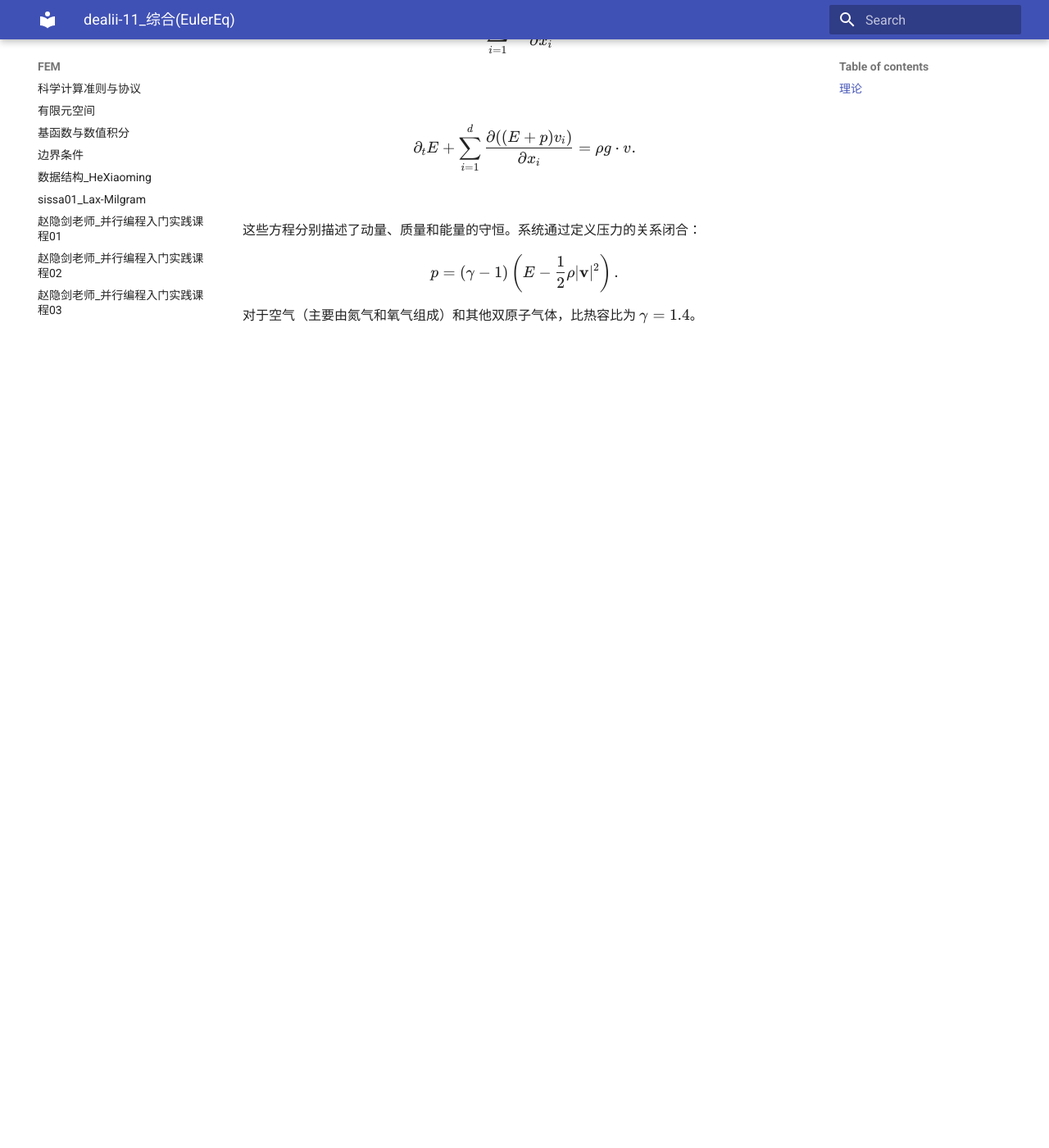
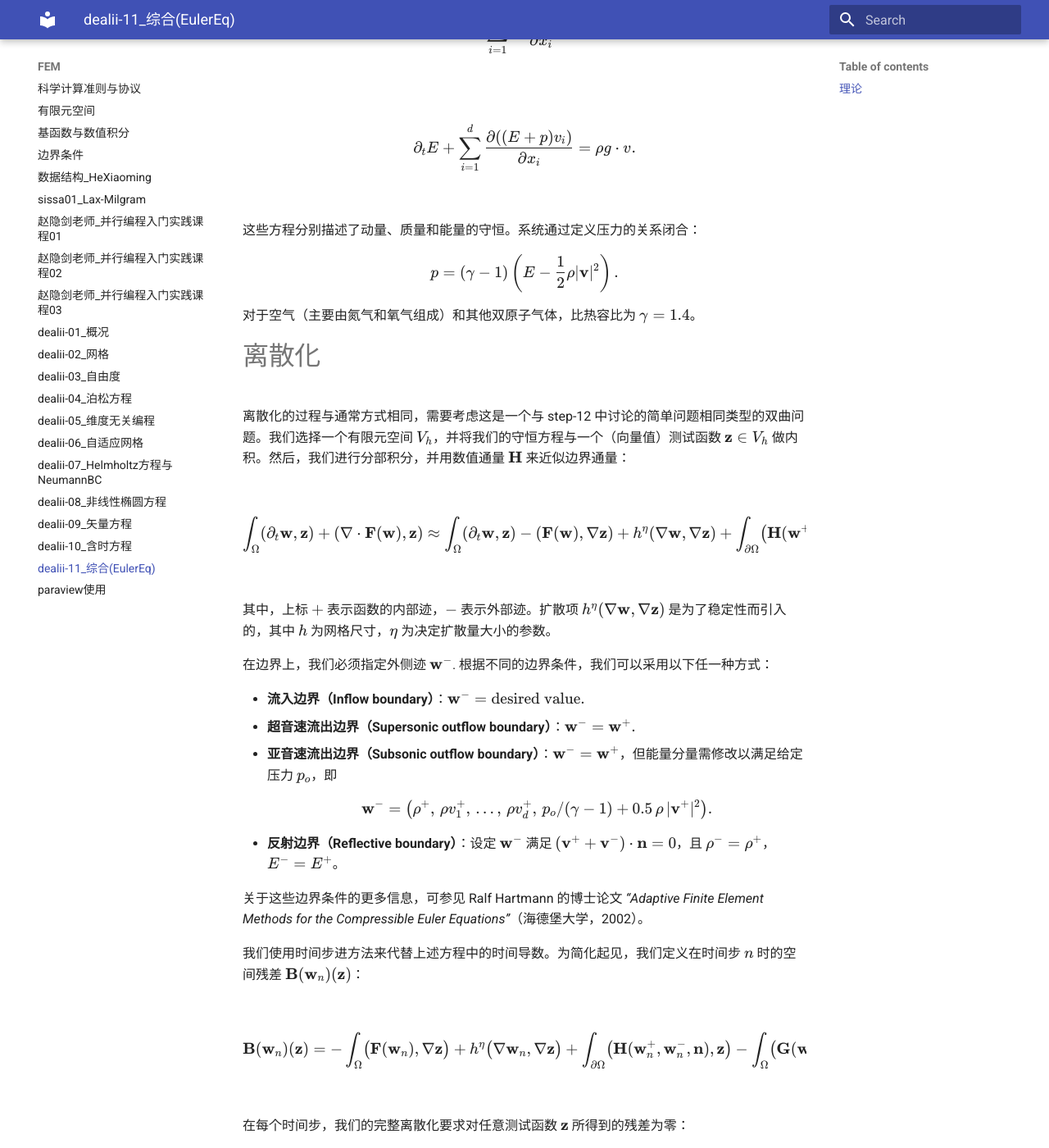
Before and after one commit to ymma98/technotes, an MkDocs documentation site: the page built from docs/FEM/dealii-11_综合(EulerEq).md, in a window 1280 px wide and 1400 px high, scrolled down 1096 px. Shown: the whole window at 82% size. Built offline with MkDocs 1.6.1 and Material for MkDocs 9.7.7, drawn with Linux system fonts in a browser that asks for light colours; before the commit the page ends 1518 px from its top, so only the background shows below that; some of the changed text lies outside the part shown.

Commit message:
docs/FEM/dealii-11_综合(EulerEq).md updated from https://stackedit.cn/

```diff
--- a/docs/FEM/dealii-11_综合(EulerEq).md
+++ b/docs/FEM/dealii-11_综合(EulerEq).md
@@ -63,8 +63,85 @@ p = (\gamma - 1)\left(E - \frac{1}{2} \rho |\mathbf{v}|^2\right).
 $$
 对于空气（主要由氮气和氧气组成）和其他双原子气体，比热容比为 $\gamma = 1.4$。
 
+# 离散化
+
+离散化的过程与通常方式相同，需要考虑这是一个与 step-12 中讨论的简单问题相同类型的双曲问题。我们选择一个有限元空间 $V_h$，并将我们的守恒方程与一个（向量值）测试函数 $\mathbf{z} \in V_h$ 做内积。然后，我们进行分部积分，并用数值通量 $\mathbf{H}$ 来近似边界通量：
+
+$$
+\int_{\Omega} (\partial_t \mathbf{w}, \mathbf{z}) + (\nabla \cdot \mathbf{F}(\mathbf{w}), \mathbf{z})
+\approx
+\int_{\Omega} (\partial_t \mathbf{w}, \mathbf{z}) - (\mathbf{F}(\mathbf{w}), \nabla \mathbf{z}) + h^\eta(\nabla \mathbf{w}, \nabla \mathbf{z})
++ \int_{\partial \Omega} \bigl(\mathbf{H}(\mathbf{w}^+, \mathbf{w}^-, \mathbf{n}), \mathbf{z}^+\bigr),
+$$
+
+其中，上标 $+$ 表示函数的内部迹，$-$ 表示外部迹。扩散项 $h^\eta(\nabla \mathbf{w}, \nabla \mathbf{z})$ 是为了稳定性而引入的，其中 $h$ 为网格尺寸，$\eta$ 为决定扩散量大小的参数。
+
+在边界上，我们必须指定外侧迹 $\mathbf{w}^-$. 根据不同的边界条件，我们可以采用以下任一种方式：
+
+- **流入边界（Inflow boundary）**：$\mathbf{w}^- = \text{desired value}.$
+- **超音速流出边界（Supersonic outflow boundary）**：$\mathbf{w}^- = \mathbf{w}^+.$
+- **亚音速流出边界（Subsonic outflow boundary）**：$\mathbf{w}^- = \mathbf{w}^+$，但能量分量需修改以满足给定压力 $p_o$，即
+  $$
+  \mathbf{w}^- = \bigl(\rho^+,\, \rho v_1^+,\, \dots,\, \rho v_d^+,\, p_o/(\gamma - 1) + 0.5\,\rho\,|\mathbf{v}^+|^2\bigr).
+  $$
+- **反射边界（Reflective boundary）**：设定 $\mathbf{w}^-$ 满足 $(\mathbf{v}^+ + \mathbf{v}^-)\cdot \mathbf{n} = 0$，且 $\rho^- = \rho^+$，$E^- = E^+$。
+
+关于这些边界条件的更多信息，可参见 Ralf Hartmann 的博士论文 *“Adaptive Finite Element Methods for the Compressible Euler Equations”*（海德堡大学，2002）。
+
+我们使用时间步进方法来代替上述方程中的时间导数。为简化起见，我们定义在时间步 $n$ 时的空间残差 $\mathbf{B}(\mathbf{w}_n)(\mathbf{z})$：
+
+$$
+\mathbf{B}(\mathbf{w}_n)(\mathbf{z})
+= - \int_{\Omega} \bigl(\mathbf{F}(\mathbf{w}_n), \nabla \mathbf{z}\bigr)
++ h^\eta \bigl(\nabla \mathbf{w}_n, \nabla \mathbf{z}\bigr)
++ \int_{\partial \Omega} \bigl(\mathbf{H}(\mathbf{w}_n^+, \mathbf{w}_n^-, \mathbf{n}), \mathbf{z}\bigr)
+- \int_{\Omega} \bigl(\mathbf{G}(\mathbf{w}_n), \mathbf{z}\bigr).
+$$
+
+在每个时间步，我们的完整离散化要求对任意测试函数 $\mathbf{z}$ 所得到的残差为零：
+
+$$
+\mathbf{R}(\mathbf{W}_{n+1})(\mathbf{z})
+= \int_{\Omega} \Bigl(\frac{\mathbf{w}_{n+1} - \mathbf{w}_n}{\delta t}, \mathbf{z}\Bigr)
++ \theta \,\mathbf{B}(\mathbf{w}_{n+1})
++ (1 - \theta)\,\mathbf{B}(\mathbf{w}_n)
+= 0,
+$$
+
+其中 $\theta \in [0,1]$，且 $\mathbf{w}_i = \sum_{k} \mathbf{W}_i^k\,\phi_k.$ 选择 $\theta = 0$ 得到显式（前向）Euler 方案，$\theta = 1$ 对应稳定的隐式（后向）Euler 方案，$\theta = \tfrac12$ 对应 Crank–Nicolson 方案。
+
+在下面的实现中，我们对通量函数 $\mathbf{H}$ 选择 Lax–Friedrichs 通量，即
+
+$$
+\mathbf{H}(\mathbf{a}, \mathbf{b}, \mathbf{n})
+= \tfrac12\Bigl(\mathbf{F}(\mathbf{a})\cdot \mathbf{n} + \mathbf{F}(\mathbf{b})\cdot \mathbf{n} + \alpha \,\bigl(\mathbf{a}-\mathbf{b}\bigr)\Bigr),
+$$
+
+其中 $\alpha$ 要么是输入文件中给定的常数，要么是与网格相关的量。在后者情况下，它可取为 $-\tfrac{h}{2\,\delta t}$，其中 $h$ 是施加该通量的面的直径，$\delta t$ 是当前时间步。
+
+基于上述选择，让残差为零即可得到非线性方程组 $\mathbf{R}(\mathbf{W}_{n+1}) = 0$。我们使用牛顿迭代（与 step-15 中相同的方法）来求解这一非线性方程组，即通过以下迭代：
+
+$$
+\mathbf{R}'\bigl(\mathbf{W}_{n+1}^k,\;\delta \mathbf{W}_{n+1}^k\bigr)(\mathbf{z})
+= -\,\mathbf{R}\bigl(\mathbf{W}_{n+1}^k\bigr)(\mathbf{z})
+\quad \forall\,\mathbf{z}\in V_h,
+$$
+
+$$
+\mathbf{W}_{n+1}^{k+1}
+= \mathbf{W}_{n+1}^k + \delta \mathbf{W}_{n+1}^k,
+$$
+
+直到 $\bigl|\mathbf{R}(\mathbf{W}_{n+1}^k)\bigr|$（残差）足够小为止。若仅使用有限元空间的节点基函数来检验，而不使用所有 $\mathbf{z}$，则可得到一个关于 $\delta \mathbf{W}$ 的线性方程组：
+
+$$
+\mathbf{R}'\bigl(\mathbf{W}_{n+1}^k\bigr)\,\delta \mathbf{W}_{n+1}^k
+= -\,\mathbf{R}\bigl(\mathbf{W}_{n+1}^k\bigr).
+$$
+
+通常，该线性方程组既不对称也没有特定的正定性。我们将使用直接求解器或 Trilinos 的 GMRES 方法来求解它。正如后文所示，这种全隐式迭代往往收敛非常迅速（通常 3 步左右），并且具有牛顿方法所期望的二次收敛阶。
 
 <!--stackedit_data:
-eyJoaXN0b3J5IjpbMTU4NjIxNTcwMCw0NTk0NDkxOTUsMTEwMT
-E5MDg1N119
+eyJoaXN0b3J5IjpbNzA5MzM5Mzg5LDE1ODYyMTU3MDAsNDU5ND
+Q5MTk1LDExMDExOTA4NTddfQ==
 -->
```
